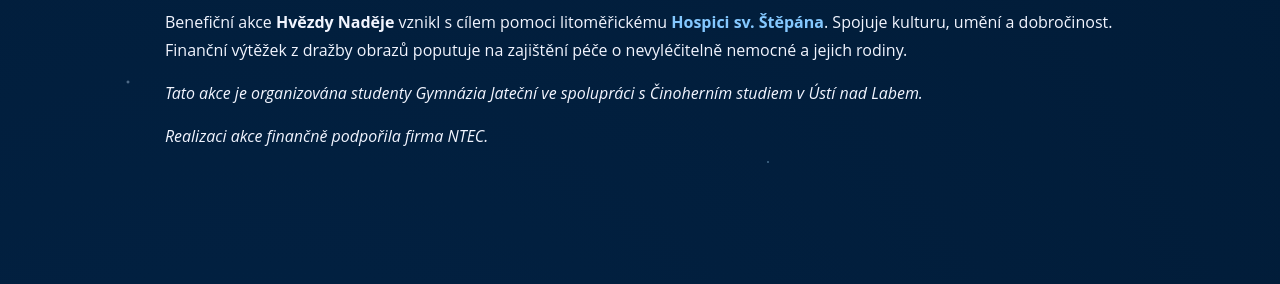
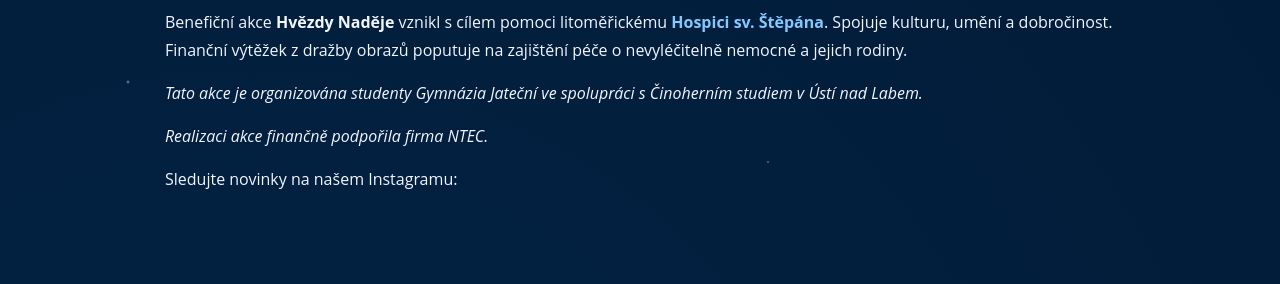
Before and after one commit to zachovabara/hvezdy-nadeje, a plain HTML site: page Hvězdy nadějě/index.html in a window 1280 px wide. Shown: the part 471-755 px from the top of the page. Drawn offline with Linux system fonts and the light colour scheme.

Commit message:
ig-update_index.html

```diff
--- a/Hvězdy nadějě/index.html
+++ b/Hvězdy nadějě/index.html
@@ -226,6 +226,8 @@
     <p><em>Tato akce je organizována studenty Gymnázia Jateční ve spolupráci s Činoherním studiem v Ústí nad Labem.</em></p>
     <p><em>
     Realizaci akce finančně podpořila firma NTEC.</em></p>
+    <p>Sledujte novinky na našem Instagramu: <a href="https://www.instagram.com/hvezdy.nadeje/"</a>
+    </p>
   </section>
 
   <section id="příspěvky">
```
